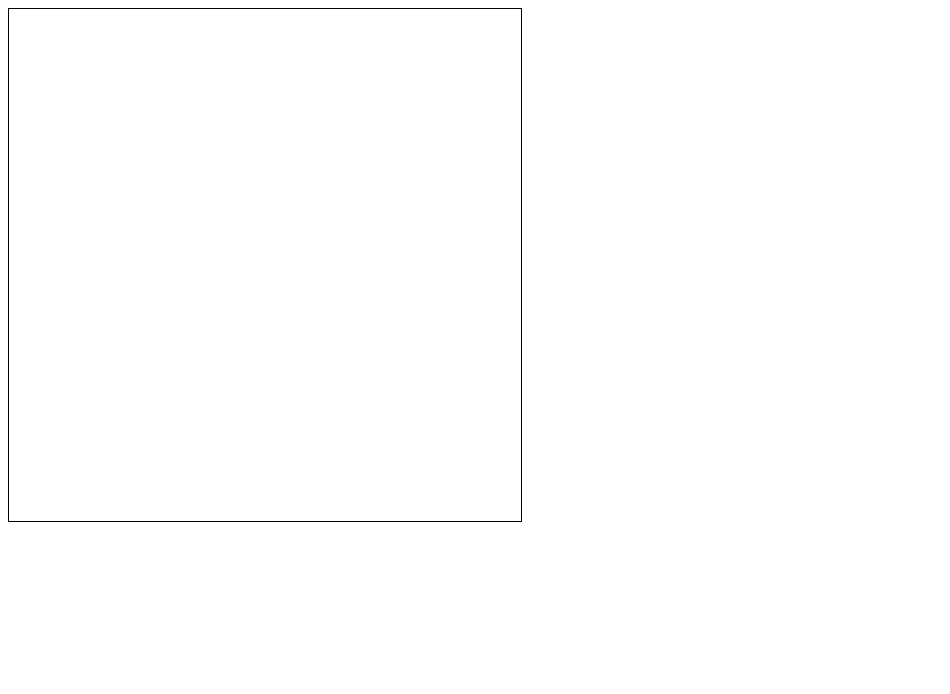
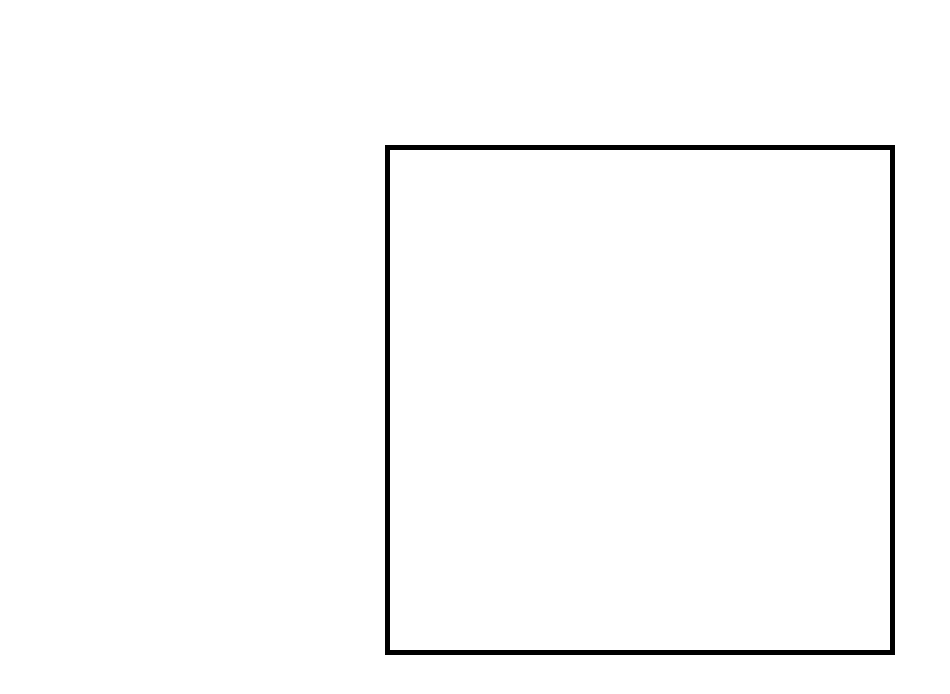
Before and after one commit to lukad/gaem, a website: page public/index.html in a window 1280 px wide. Shown: the whole page, without its empty margins (0-950 px from the left). Drawn offline with Linux system fonts and the light colour scheme.

Commit message:
improved design

```diff
--- a/public/index.html
+++ b/public/index.html
@@ -6,7 +6,7 @@
     <link rel="stylesheet" href="styles/main.css">
   </head>
   <body>
-    <canvas id="canvas" width="512" height="512"></canvas>
+    <canvas id="canvas"></canvas>
     <script data-main="js/main.js" src="js/vendor/require.js"></script>
   </body>
 </html>
--- a/public/js/Gaem.js
+++ b/public/js/Gaem.js
@@ -1,7 +1,18 @@
 define("Gaem", ['Graphics', 'Player', 'Song', 'Gap'], function (Graphics, Player, Song, Gap) {
 
   function Gaem() {
+
+	this.width = 500;
+	this.height = 500;
+
     this.canvas = document.getElementById('canvas');
+	this.canvas.width = this.width;
+	this.canvas.height = this.height;
+	this.canvas.style.position = 'absolute';
+	this.canvas.style.marginLeft = -0.5*this.width+'px';
+	this.canvas.style.marginTop = -0.5*this.height+'px';
+
+
     this.ctx = this.canvas.getContext('2d');
 
     this.showMenu = false;
--- a/public/styles/main.css
+++ b/public/styles/main.css
@@ -1,4 +1,7 @@
 /* vi: set ai ts=2 sts=2 et sw=2: */
 canvas {
-  border: 1px solid black;
+	outline:5px solid black;
+	position:absolute;
+	top:50%;
+	left:50%;
 }
```
